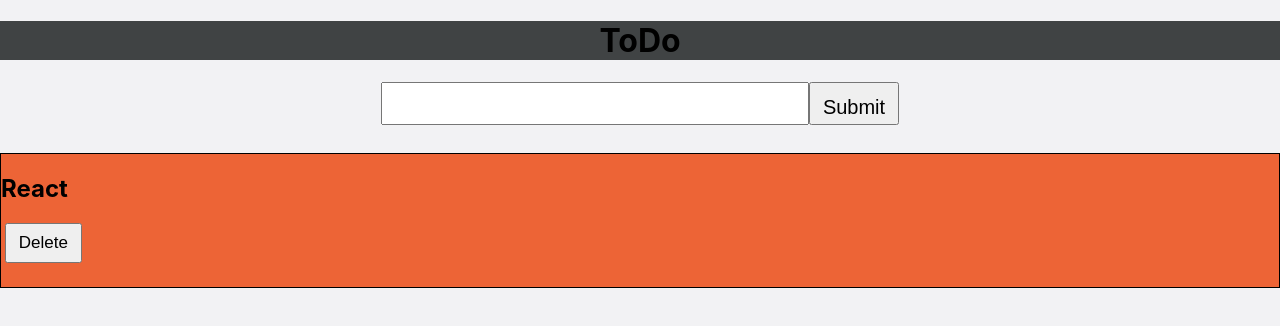
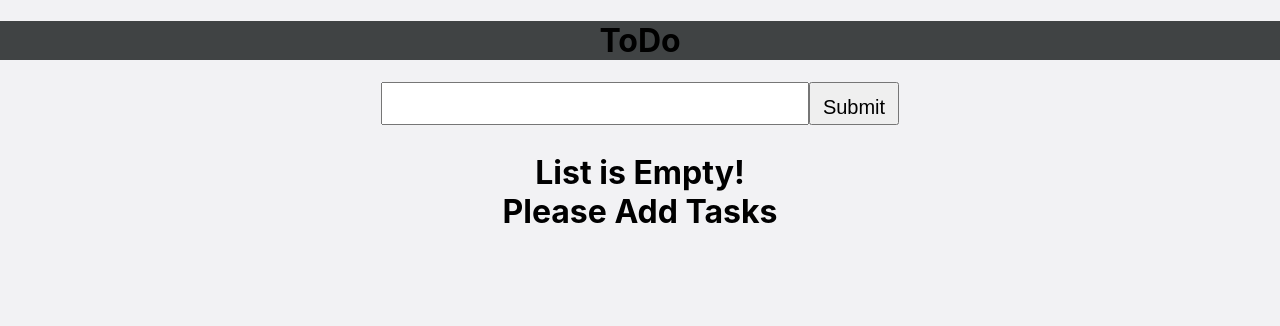
Before and after one commit to vishalparjapat10/ToDoApp, a React (Create React App) app: page / in a window 1280 px wide. Shown: the top 326 px of the page. Built offline with nearby package versions, Linux system fonts and the light colour scheme.

Commit message:
:construction: delete logic added

```diff
--- a/src/Components/Todo.js
+++ b/src/Components/Todo.js
@@ -5,9 +5,7 @@ export default class
     constructor(){
         super();
         this.state = {
-            tasks:[
-              {id:1,task:"React"},
-            ],
+            tasks:[],
             curTask:""
           };
     }
@@ -23,6 +21,12 @@ export default class
             curTask:""
         })
     }
+    handleDeleteTask = (id) =>{
+      let updatedTasks = this.state.tasks.filter((taskObj) => taskObj.id != id);
+      this.setState({
+        tasks: [...updatedTasks]
+      });
+    }
   render() {
     return (
       <div className='todo-cont'>
@@ -35,6 +39,9 @@ export default class
         </div>
         <div className='todo-lists'>
             {
+              this.state.tasks.length == 0 ?
+              <h1 style={{textAlign:"center"}}>List is Empty!<br></br>Please Add Tasks</h1>
+              :
                 this.state.tasks.map((taskObj) => (
                     <li key={taskObj.id} className='todo-list'>
                         <h2>{taskObj.task}</h2>
```
